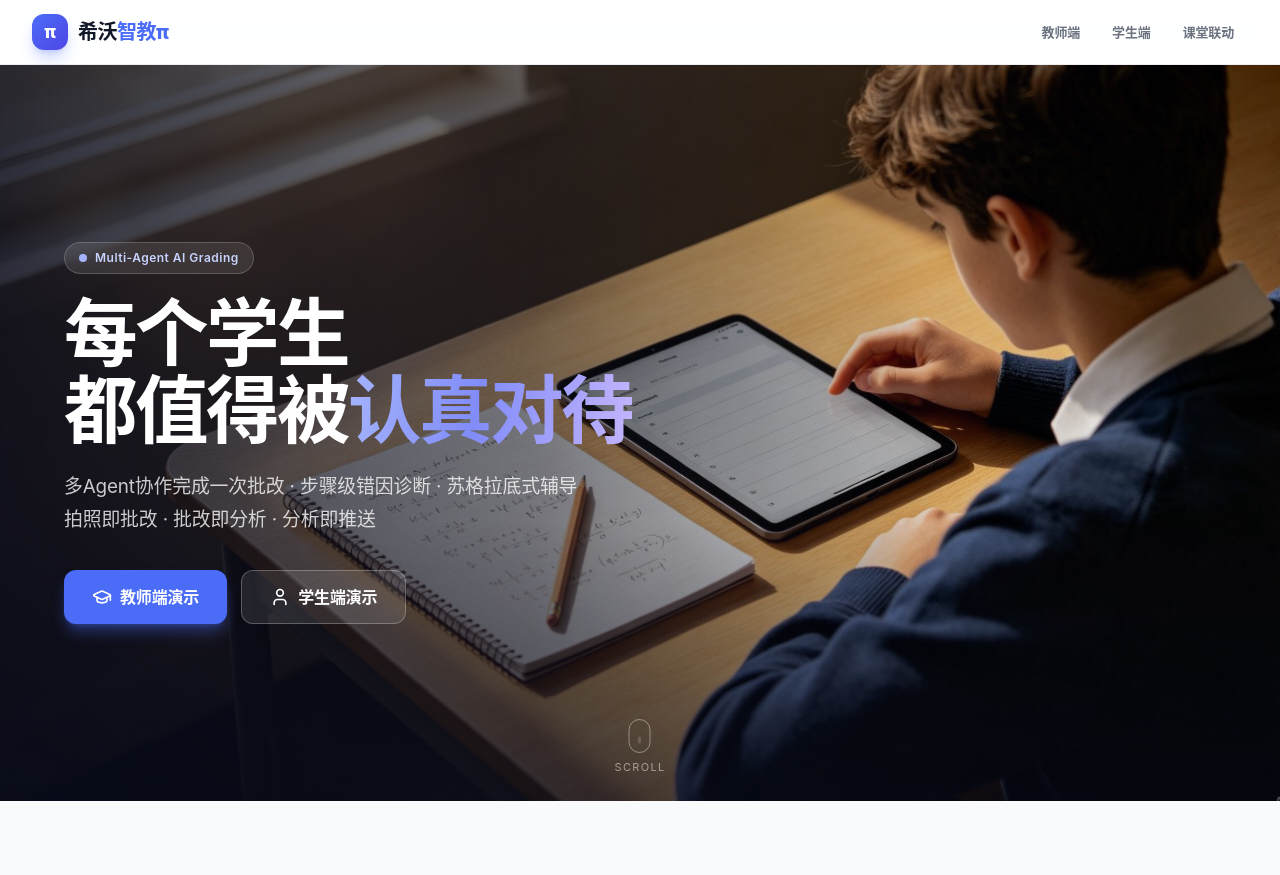
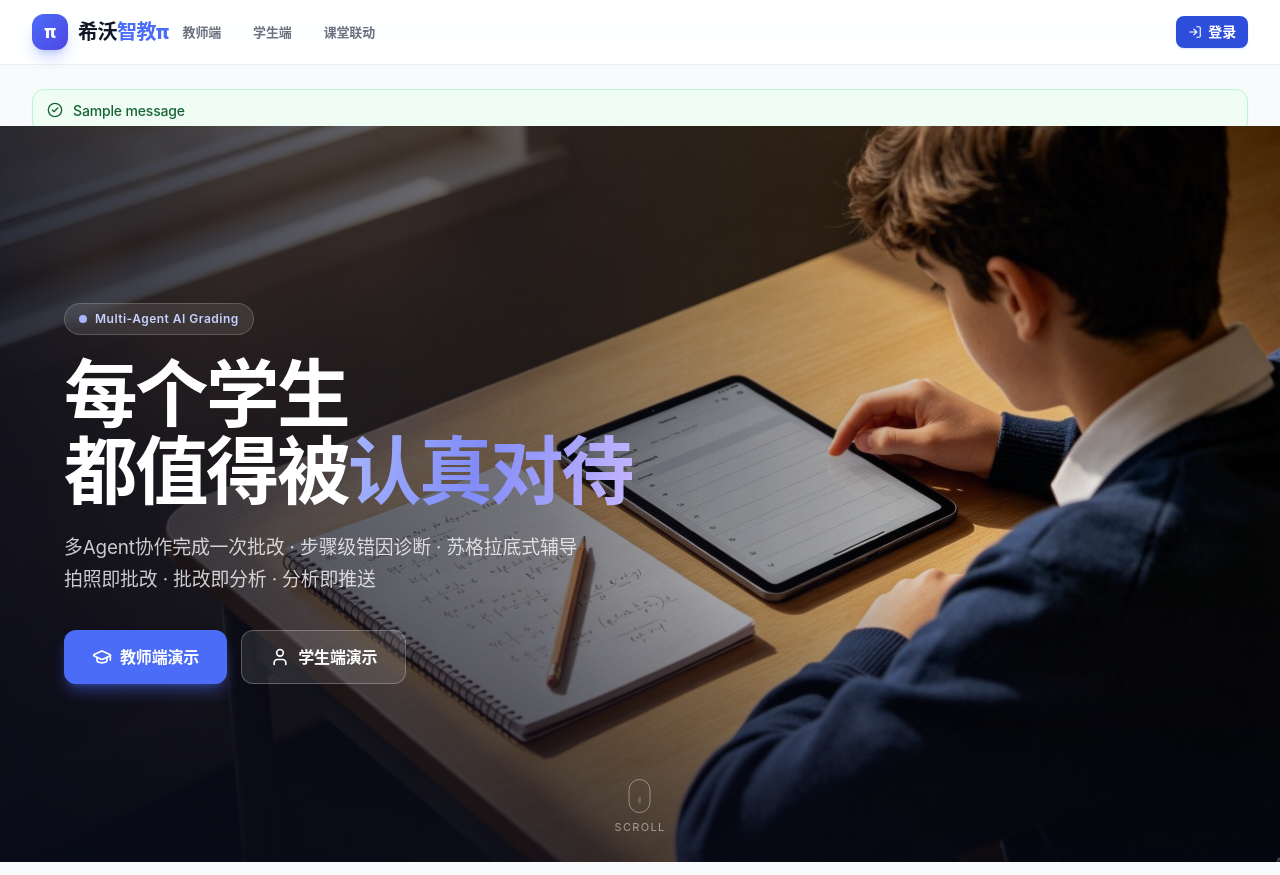
Before and after one commit to yuuumc/Seewo-AI-Challenge, a Flask app: page / in a window 1280 px wide. Shown: the top 875 px of the page. Run offline with Flask 3, Linux system fonts and the light colour scheme; one stand-in notice (Sample message) is shown; some libraries are stand-ins or nearby versions.

Commit message:
feat(ui): 补全 _nav_user / _flash 组件 + flash() 接线
- _nav_user.html (NEW): 当前用户 widget，未登录显示登录按钮，登录后显示头像 + 角色徽章 + 退出表单 (POST /logout + csrf_token)

- _flash.html (NEW): get_flashed_messages 渲染，按 category (success/error/warning/info) 配色，aria-live=polite 可访问

- base.html: nav 容器拆分为菜单 (flex-1) + 用户区 (ml-auto)，main 顶部加 _flash include

- app.py: 接线 3 处 flash — login 成功/失败、logout

前端 dev 9 文件缺失中的最后 2 个 UI 组件 (_nav_user / _flash) 队长自补；UI_PATCHES.md/CHANGES.md/verify.py 不再单独发，集成到 PATCHES_LLM.md 与本 commit message 即可

```diff
--- a/Seewo-AI-Challenge/demo/app.py
+++ b/Seewo-AI-Challenge/demo/app.py
@@ -104,9 +104,11 @@ def login():
         user = login_user(username, password)
         if user:
             audit_log("login_success", user_id=username, role=user["role"])
+            flash(f"欢迎回来，{user.get('name') or username}！", "success")
             nxt = request.args.get("next") or url_for("index")
             return redirect(nxt)
         audit_log("login_failed", user_id=username)
+        flash("账号或密码错误，请重试。", "error")
         return render_template(
             "login.html", error="账号或密码错误", users=list(DEMO_USERS.items())
         ), 401
@@ -118,6 +120,7 @@ def login():
 def logout():
     """Clear session and redirect home."""
     logout_user()
+    flash("已安全退出，期待再次相见。", "info")
     return redirect(url_for("index"))
 
 
--- /dev/null
+++ b/Seewo-AI-Challenge/demo/templates/_flash.html
@@ -0,0 +1,30 @@
+{# Render flashed messages from Flask's ``flash()`` mechanism.
+   Categories: success (green), error (red), warning (amber), info (blue, default).
+   Renders nothing when there are no messages, so it's safe to include on every page. #}
+{% with messages = get_flashed_messages(with_categories=true) %}
+  {% if messages %}
+    <div class="mb-4 space-y-2 animate-slide-down" data-testid="flash-stack" role="status" aria-live="polite">
+      {% for category, message in messages %}
+        {% set cat = category if category else 'info' %}
+        <div role="alert"
+             data-flash-category="{{ cat }}"
+             class="flex items-start gap-2.5 px-3.5 py-2.5 border rounded-xl text-sm font-medium shadow-sm
+                    {% if cat == 'success' %}bg-green-50 border-green-200 text-green-800
+                    {% elif cat == 'error' %}bg-red-50 border-red-200 text-red-800
+                    {% elif cat == 'warning' %}bg-amber-50 border-amber-200 text-amber-800
+                    {% else %}bg-blue-50 border-blue-200 text-blue-800{% endif %}">
+          {% if cat == 'success' %}
+            <i data-lucide="check-circle-2" class="w-4 h-4 mt-0.5 flex-shrink-0"></i>
+          {% elif cat == 'error' %}
+            <i data-lucide="alert-octagon" class="w-4 h-4 mt-0.5 flex-shrink-0"></i>
+          {% elif cat == 'warning' %}
+            <i data-lucide="alert-triangle" class="w-4 h-4 mt-0.5 flex-shrink-0"></i>
+          {% else %}
+            <i data-lucide="info" class="w-4 h-4 mt-0.5 flex-shrink-0"></i>
+          {% endif %}
+          <span class="flex-1 leading-relaxed">{{ message }}</span>
+        </div>
+      {% endfor %}
+    </div>
+  {% endif %}
+{% endwith %}
--- /dev/null
+++ b/Seewo-AI-Challenge/demo/templates/_nav_user.html
@@ -0,0 +1,40 @@
+{# Current-user widget for the navbar.
+   Shows a login CTA when anonymous; avatar + name + role + logout when authenticated.
+   Requires the Jinja globals ``get_current_user()`` and ``csrf_token()``
+   (registered in security.py::register_template_helpers). #}
+{% set u = get_current_user() %}
+{% if u %}
+  {% set initial = (u.name or u.email or '?')[:1]|upper %}
+  {% set role_label_map = {
+       'teacher': '教师',
+       'head':    '年级组长',
+       'admin':   '管理员',
+       'student': '学生',
+  } %}
+  {% set role_label = role_label_map.get(u.role, u.role) %}
+  <div class="flex items-center gap-2 sm:gap-2.5 pl-2 sm:pl-3 ml-1 sm:ml-2 border-l border-gray-200/80"
+       data-testid="nav-user">
+    <div class="w-8 h-8 rounded-full bg-gradient-to-br from-primary-400 to-indigo-600 flex items-center justify-center text-white font-bold text-sm shadow-sm shadow-primary-400/20"
+         aria-hidden="true">{{ initial }}</div>
+    <div class="hidden sm:flex flex-col leading-tight min-w-0">
+      <span class="text-sm font-semibold text-gray-900 truncate max-w-[8rem]">{{ u.name or u.email }}</span>
+      <span class="text-[10px] uppercase tracking-wider text-gray-400 font-medium">{{ role_label }}</span>
+    </div>
+    <form method="post" action="/logout" class="inline-flex m-0">
+      <input type="hidden" name="csrf_token" value="{{ csrf_token() }}">
+      <button type="submit"
+              class="ml-0.5 sm:ml-1 inline-flex items-center gap-1 px-2 sm:px-2.5 py-1.5 rounded-lg text-xs font-medium text-gray-500 hover:text-red-600 hover:bg-red-50 border border-transparent hover:border-red-100 transition-colors"
+              title="退出登录">
+        <i data-lucide="log-out" class="w-3.5 h-3.5"></i>
+        <span class="hidden md:inline">退出</span>
+      </button>
+    </form>
+  </div>
+{% else %}
+  <a href="{{ url_for('login') if url_for is defined else '/login' }}"
+     class="inline-flex items-center gap-1.5 px-3 py-1.5 rounded-lg text-sm font-semibold text-white bg-primary-500 hover:bg-primary-600 shadow-sm shadow-primary-400/20 transition-colors"
+     data-testid="nav-login">
+    <i data-lucide="log-in" class="w-3.5 h-3.5"></i>
+    <span>登录</span>
+  </a>
+{% endif %}
--- a/Seewo-AI-Challenge/demo/templates/base.html
+++ b/Seewo-AI-Challenge/demo/templates/base.html
@@ -58,17 +58,23 @@
           <div class="w-9 h-9 rounded-xl bg-gradient-to-br from-primary-400 to-indigo-600 flex items-center justify-center text-white font-extrabold text-lg shadow-lg shadow-primary-400/30 transition-transform group-hover:scale-105">π</div>
           <span class="text-xl font-extrabold text-gray-900 tracking-tight brand-wordmark">希沃<span class="text-primary-400">智教π</span></span>
         </a>
-        <div class="flex items-center gap-0.5 sm:gap-1 text-sm font-medium">
+        <div class="flex items-center gap-0.5 sm:gap-1 text-sm font-medium flex-1 min-w-0">
           {% block nav %}{% endblock %}
         </div>
+        <div class="flex items-center gap-2 ml-auto pl-2">
+          {% include "_nav_user.html" %}
+        </div>
+        <!-- nav_user_widget:v1 -->
       </div>
     </div>
   </nav>
 
   <!-- Main content -->
   <main class="max-w-7xl mx-auto px-4 sm:px-6 lg:px-8 py-6 pb-20">
+    {% include "_flash.html" %}
     {% block content %}{% endblock %}
   </main>
+  <!-- flash_include:v1 -->
 
   <!-- Footer -->
   <footer class="border-t border-gray-100 py-8 text-center text-xs text-gray-400">
```
